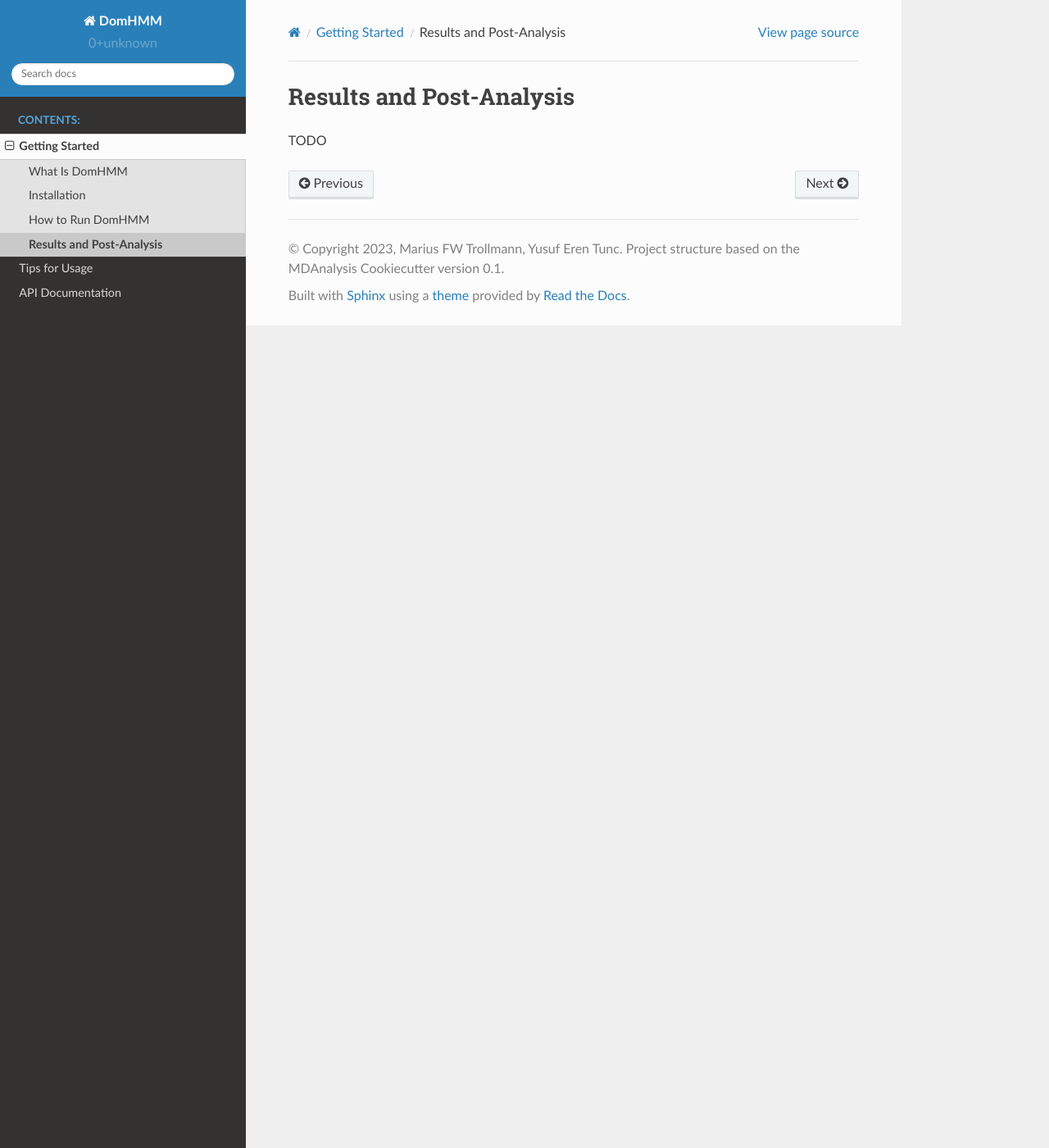
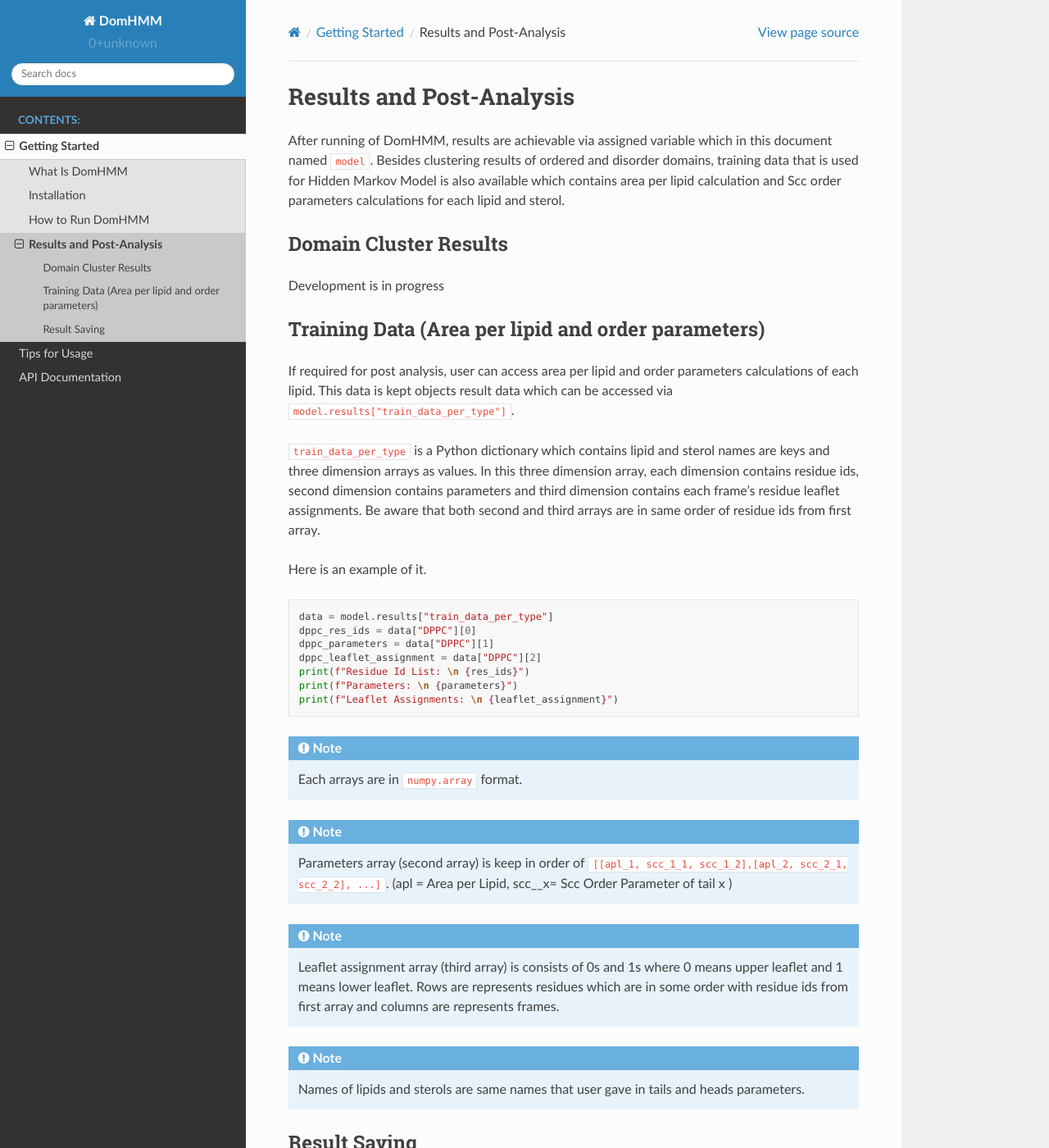
Before and after one commit to BioMemPhys-FAU/domhmm, a Sphinx documentation site: the page built from docs/source/post-analysis.rst, in a window 1280 px wide and 1400 px high. Shown: the whole window at 82% size. Built offline with Sphinx 7.4.7 and the Read the Docs theme 2.0.0, drawn with Linux system fonts in a browser that asks for light colours; pages that are not in the unit, such as notebooks, are missing from menus; some of the changed text lies outside the part shown.

Commit message:
update post-analysis page  [ci skip]

```diff
--- a/docs/source/getting_started.rst
+++ b/docs/source/getting_started.rst
@@ -4,6 +4,7 @@ Getting Started
 This page details how to get start with DomHMM.
 
 .. toctree::
+    :maxdepth: 2
     :caption: Steps:
 
     what-is-domhmm
--- a/docs/source/post-analysis.rst
+++ b/docs/source/post-analysis.rst
@@ -1,4 +1,53 @@
 Results and Post-Analysis
 ==========================
 
-TODO
+After running of DomHMM, results are achievable via assigned variable which in this document named ``model``. Besides clustering results of ordered and disorder domains, training data that is used for Hidden Markov Model is also available which contains area per lipid calculation and Scc order parameters calculations for each lipid and sterol.
+
+Domain Cluster Results
+-----------------------
+
+Development is in progress
+
+Training Data (Area per lipid and order parameters)
+---------------------------------------------------
+
+If required for post analysis, user can access area per lipid and order parameters calculations of each lipid. This data is kept objects result data which can be accessed via ``model.results["train_data_per_type"]``.
+
+``train_data_per_type`` is a Python dictionary which contains lipid and sterol names are keys and three dimension arrays as values. In this three dimension array, each dimension contains residue ids, second dimension contains parameters and third dimension contains each frame's residue leaflet assignments.
+Be aware that both second and third arrays are in same order of residue ids from first array.
+
+Here is an example of it.
+
+.. code-block::
+
+    data = model.results["train_data_per_type"]
+    dppc_res_ids = data["DPPC"][0]
+    dppc_parameters = data["DPPC"][1]
+    dppc_leaflet_assignment = data["DPPC"][2]
+    print(f"Residue Id List: \n {res_ids}")
+    print(f"Parameters: \n {parameters}")
+    print(f"Leaflet Assignments: \n {leaflet_assignment}")
+
+.. note::
+
+    Each arrays are in ``numpy.array`` format.
+
+.. note::
+    Parameters array (second array) is keep in order of ``[[apl_1, scc_1_1, scc_1_2],[apl_2, scc_2_1, scc_2_2], ...]``. (apl = Area per Lipid, scc__x= Scc Order Parameter of tail x )
+
+.. note::
+    Leaflet assignment array (third array) is consists of 0s and 1s where 0 means upper leaflet and 1 means lower leaflet. Rows are represents residues which are in some order with residue ids from first array and columns are represents frames.
+
+.. note::
+    Names of lipids and sterols are same names that user gave in tails and heads parameters.
+
+
+Result Saving
+---------------
+User should save model's it self or required datas via `pickle`_.
+
+TODO Code example for pickle dump and load
+
+
+
+.. _pickle: https://www.mdanalysis.org/pages/mdakits/
```
Also changed, not shown: docs/source/tips.rst (+6 -6 lines).
